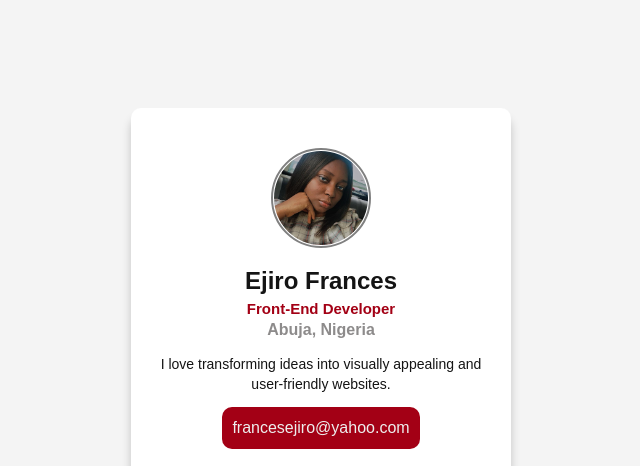
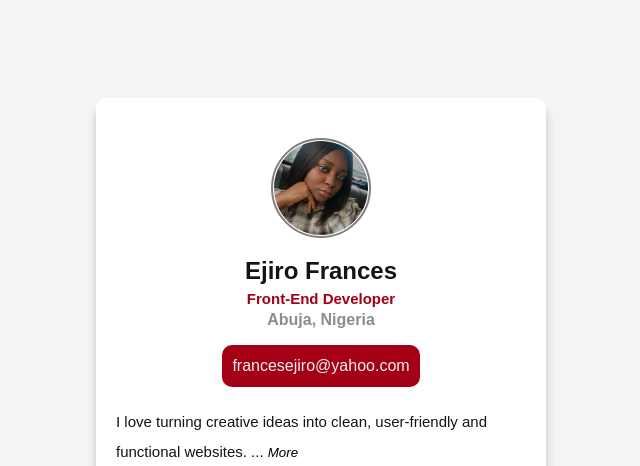
Before and after one commit to Ejiro-Frances/hng-profile-card, a plain HTML site: page index.html in a window 1280 px wide. Shown: the top 466 px of the page, without its empty margins (319-959 px from the left). Drawn offline with Linux system fonts and the light colour scheme.

Commit message:
updated the bio paragraph

```diff
--- a/index.html
+++ b/index.html
@@ -26,13 +26,26 @@
         <p class="profile__location" data-testid="currentLocation">
           Abuja, Nigeria
         </p>
-        <p class="profile__bio" data-testid="shortBio">
-          I love transforming ideas into visually appealing and user-friendly
-          websites.
+        <p class="profile__email" data-testid="emailAddress">
+          <a href="mailto:francesejiro@yahoo.com">francesejiro@yahoo.com</a>
         </p>
 
-        <p class="profile__email" data-testid="emailAddress">
-          <a href="mailto:francesejiro@yahoo.com">francesejiro@yahoo.com</a>
+        <p class="profile__bio" data-testid="shortBio">
+          <span id="short-text">
+            I love turning creative ideas into clean, user-friendly and
+            functional websites.
+            <span id="text-loading">...</span>
+          </span>
+          <span id="more-text" class="more-text">
+            With a keen eye for design and a strong grasp of front-end
+            development, I focus on building seamless digital experiences. I
+            enjoy problem-solving, experimenting with new web technologies, and
+            optimizing performance. My goal is to craft intuitive, accessible,
+            and visually compelling web solutions that enhance user interaction.
+          </span>
+          <button class="button-more" onclick="toggleText()" id="toggle-btn">
+            More
+          </button>
         </p>
 
         <div data-testid="socialLinks">
@@ -76,16 +89,6 @@
         </p>
       </section>
     </main>
-    <script>
-      function updateTime() {
-        const utcTimeElement = document.getElementById("utcTime");
-        const now = new Date();
-        utcTimeElement.textContent = `UTC Time: ${
-          now.toISOString().split("T")[1].split(".")[0]
-        } UTC`;
-      }
-      setInterval(updateTime, 1000);
-      updateTime();
-    </script>
+    <script src="./script.js"></script>
   </body>
 </html>
--- /dev/null
+++ b/script.js
@@ -0,0 +1,29 @@
+function updateTime() {
+  const utcTimeElement = document.getElementById("utcTime");
+  const now = new Date();
+  utcTimeElement.textContent = `UTC Time: ${
+    now.toISOString().split("T")[1].split(".")[0]
+  } UTC`;
+}
+setInterval(updateTime, 1000);
+updateTime();
+
+function toggleText() {
+  const moreText = document.getElementById("more-text");
+  // const shortText = document.getElementById("short-text");
+  const textLoad = document.getElementById("text-loading");
+
+  const btnText = document.getElementById("toggle-btn");
+
+  if (moreText.style.display === "none" || moreText.style.display === "") {
+    moreText.style.display = "inline";
+    textLoad.style.display = "none";
+    // shortText.style.display = "none";
+    btnText.innerText = "Less";
+  } else {
+    moreText.style.display = "none";
+    textLoad.style.display = "inline";
+    // shortText.style.display = "inline";
+    btnText.innerText = "More";
+  }
+}
--- a/style.css
+++ b/style.css
@@ -30,11 +30,11 @@ a {
 
 .profile-card {
   background: white;
-  padding: 4rem 1.5rem 5rem;
+  padding: 4rem 2rem 5rem;
   border-radius: 1rem;
   box-shadow: 0 1rem 1rem rgba(0, 0, 0, 0.2);
   text-align: center;
-  max-width: 38rem;
+  max-width: 45rem;
 }
 
 .profile__img {
@@ -63,7 +63,9 @@ a {
 }
 
 .profile__bio {
-  font-size: 1.4rem;
+  font-size: 1.5rem;
+  line-height: 2;
+  text-align: left;
   margin-bottom: 1.2rem;
 }
 
@@ -112,3 +114,14 @@ a {
   color: #060631;
   font-weight: 600;
 }
+
+.more-text {
+  display: none;
+}
+
+.button-more {
+  border: none;
+  background: transparent;
+  font-style: italic;
+  font-weight: 500;
+}
```
Also changed, not shown: 1 other file.
